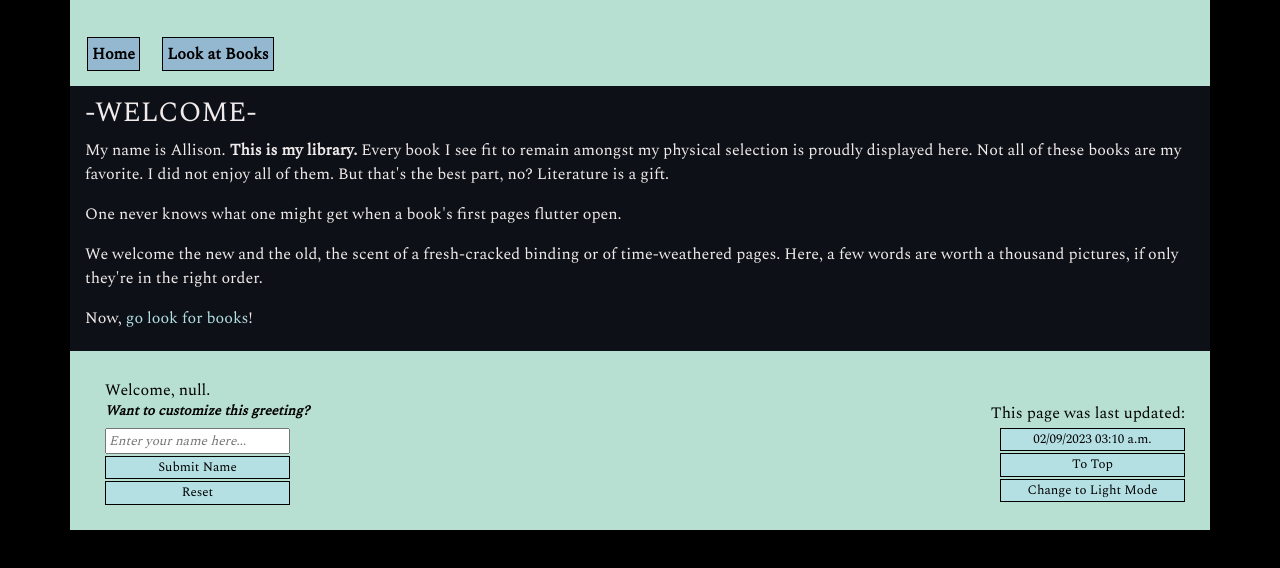
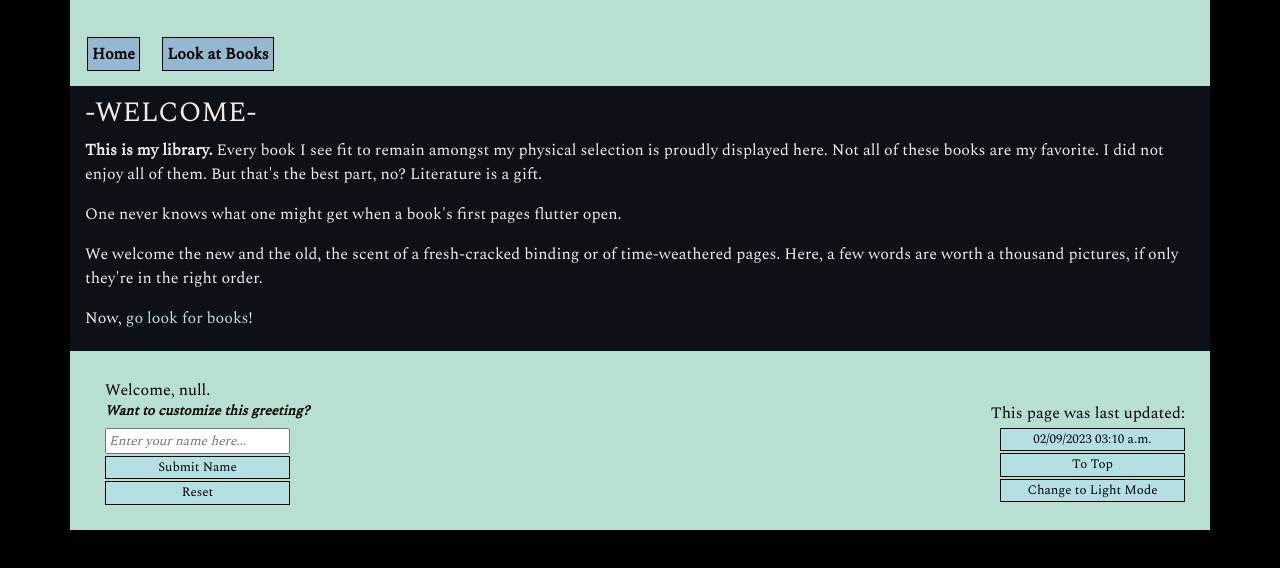
Before and after one commit to a-salami/library-exodus, a plain HTML site: page index.html in a window 1280 px wide. Shown: the part 106-674 px from the top of the page. Drawn offline with Linux system fonts and the light colour scheme.

Commit message:
description changes

```diff
--- a/index.html
+++ b/index.html
@@ -24,7 +24,7 @@
               <!-- WELCOME -->
               <div class = "col-sm-12">
                 <h3 id = "welcome">-WELCOME-</h3>
-                <p>My name is Allison. <b>This is my library.</b> Every book I see fit to remain amongst my physical selection is proudly displayed here. Not all of these books are my favorite. I did not enjoy all of them. But that's the best part, no? Literature is a gift.</p>
+                <p><b>This is my library.</b> Every book I see fit to remain amongst my physical selection is proudly displayed here. Not all of these books are my favorite. I did not enjoy all of them. But that's the best part, no? Literature is a gift.</p>
                 <p>One never knows what one might get when a book's first pages flutter open.</p>
                 <p>We welcome the new and the old, the scent of a fresh-cracked binding or of time-weathered pages. Here, a few words are worth a thousand pictures, if only they're in the right order.</p>
                 <p>Now, <a href = "pages/look-books.html">go look for books</a>!</p>
```
